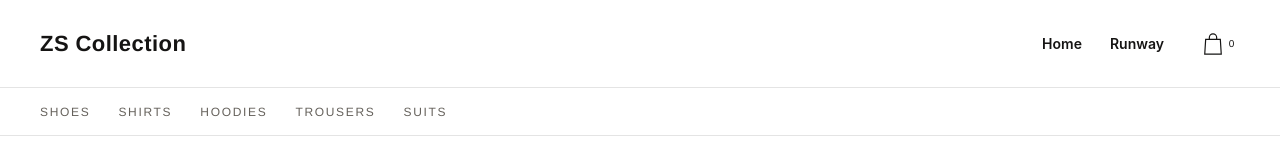
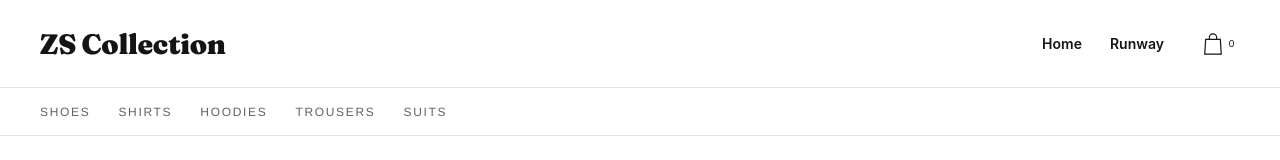
Before and after one commit to babayaga147/Runway, a plain HTML site: page bag.html in a window 1280 px wide. Shown: the top 160 px of the page. Drawn offline with Linux system fonts and the light colour scheme.

Commit message:
Set the ZS Collection wordmark in a heavy retro serif (Fraunces Black)
Co-Authored-By: Claude Sonnet 5.5 <noreply@anthropic.com>
Claude-Session: https://claude.ai/code/session_017iBNXx3b1u68pxaBk8uTdv

```diff
--- a/bag.html
+++ b/bag.html
@@ -7,6 +7,9 @@
 <meta name="author" content="IMRAN SAHAB Digital Agency">
 <title>Your bag — Runway</title>
 <meta name="description" content="Review the pieces you have saved.">
+<link rel="preconnect" href="https://fonts.googleapis.com">
+<link rel="preconnect" href="https://fonts.gstatic.com" crossorigin>
+<link rel="stylesheet" href="https://fonts.googleapis.com/css2?family=Fraunces:opsz,wght@9..144,900&display=swap">
 <link rel="stylesheet" href="site.css">
 </head>
 <body>
--- a/site.css
+++ b/site.css
@@ -193,3 +193,6 @@ button:focus-visible,a:focus-visible{outline:2px solid #151413;outline-offset:4p
 
 .brand-name{font-size:22px;font-weight:600;letter-spacing:.02em;line-height:1;white-space:nowrap}
 @media (max-width:749px){.brand-name{font-size:16px}}
+
+.brand-name{font-family:Fraunces,"Abril Fatface",Georgia,"Times New Roman",serif;font-weight:900;font-size:28px;letter-spacing:-.01em;font-variation-settings:"SOFT" 100,"WONK" 1}
+@media (max-width:749px){.brand-name{font-size:21px}}
```
Also changed, not shown: checkout.html (+3 -0 lines), hoodies.html (+3 -0 lines), index.html (+3 -0 lines), shirts.html (+3 -0 lines), shoes.html (+3 -0 lines), suits.html (+3 -0 lines), trousers.html (+3 -0 lines).
